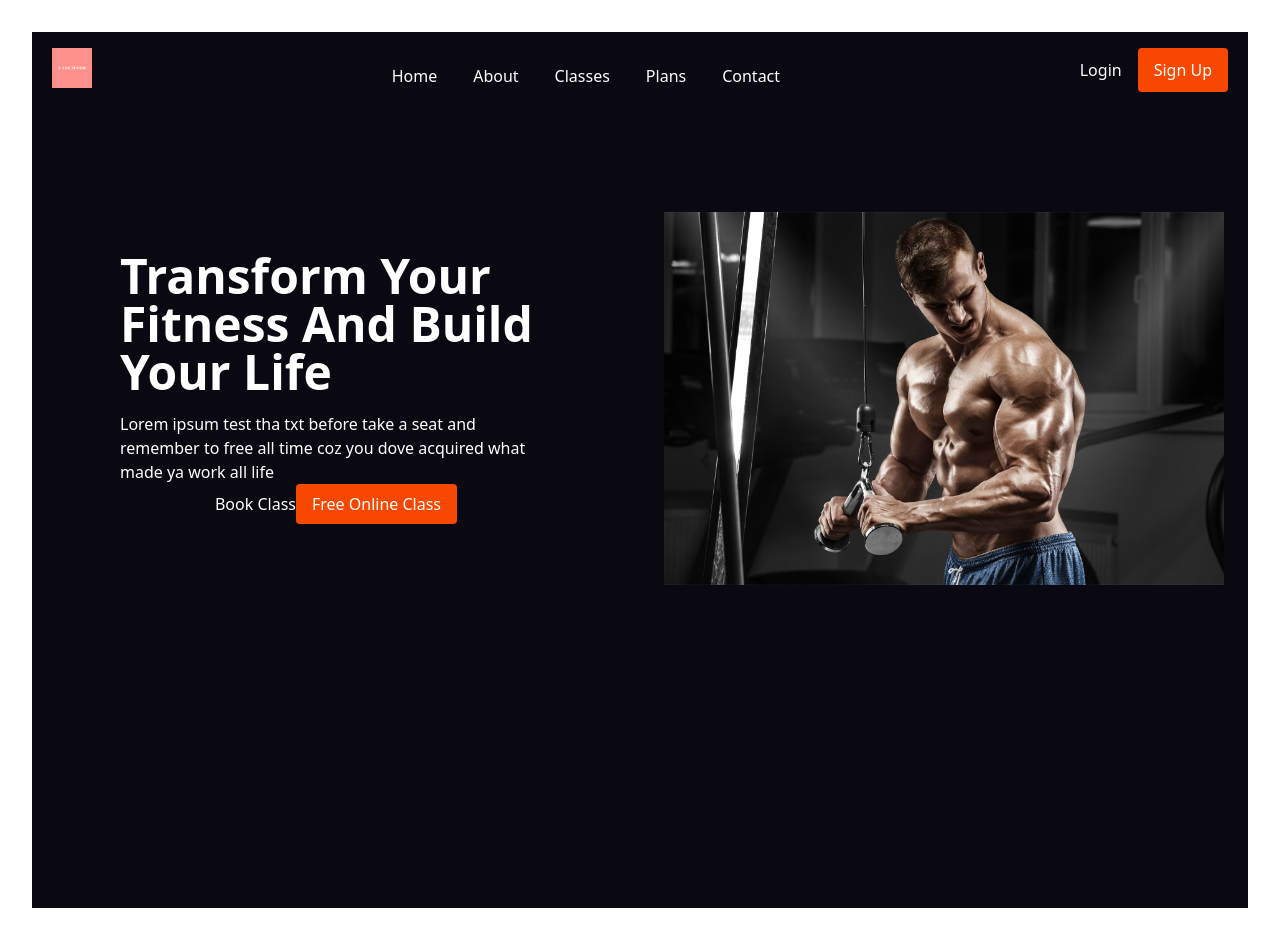
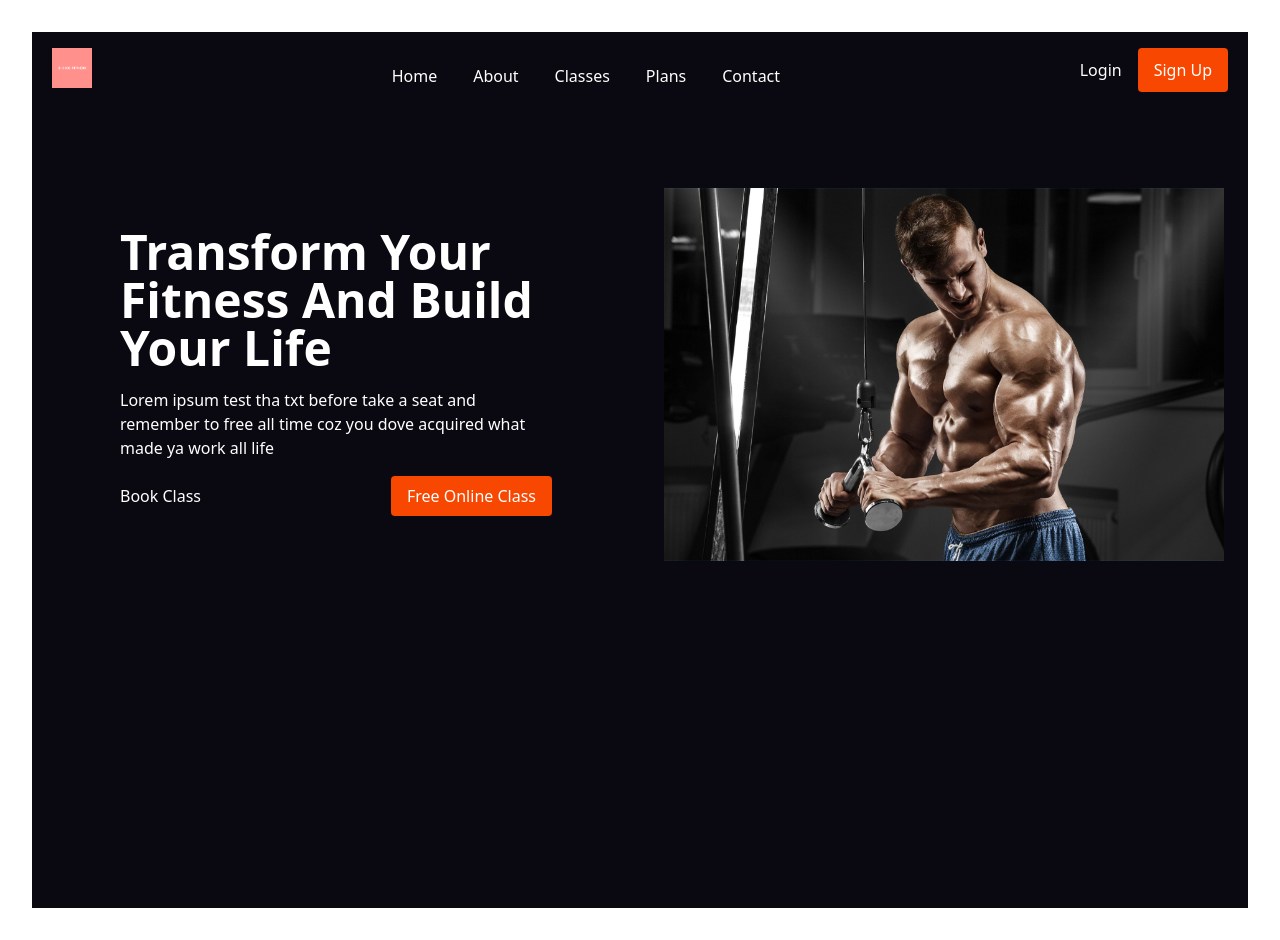
Before and after one commit to DC-21/GymWeb, a React (Vite) app: page / in a window 1280 px wide. Built offline with nearby package versions, Linux system fonts and the light colour scheme.

Commit message:
first commit

```diff
--- a/src/App.jsx
+++ b/src/App.jsx
@@ -12,7 +12,7 @@ export default function App() {
         <img className='w-10 h-10' src={logo}/>
       </div>
       <div>
-        <ul className='flex gap-5 pt-3'>
+        <ul className='flex gap-5 pt-3 cursor-pointer'>
           <li className='text-white hover:bg-orange-700 rounded-md px-2 py-1'>
             <a>Home</a>
           </li>
@@ -39,7 +39,7 @@ export default function App() {
         </button>
       </div>
     </div>
-    <section className='h-screen w-full pt-16' style={{ backgroundColor: '#0a0911' }}>
+    <section className='h-screen w-full pt-10' style={{ backgroundColor: '#0a0911' }}>
       <div className='flex'>
         <div className='w-1/2 items-center px-10 relative'>
           <h1 className='text-white font-bold text-5xl text-left pt-20 justify-center px-12'>Transform Your<br/>
@@ -49,7 +49,7 @@ export default function App() {
               Lorem ipsum test tha txt before take a seat and remember to free all time coz you dove acquired what made ya work all life
             </p>
           </div>
-          <div className="">
+          <div className='text-white text-l text-left pt-4 px-12 justify-between flex gap-4'>
           <button className='text-white'>
           <a href=''>Book Class</a>
         </button>
@@ -59,7 +59,7 @@ export default function App() {
           </div>
         </div>
         <div className='w-1/2 items-center'>
-          <img  className='items-center px-6  mt-10 rounded-sm' src={fit}/>
+          <img  className='items-center px-6  mt-10 rounded' src={fit}/>
         </div>
       </div>
     </section>
```
